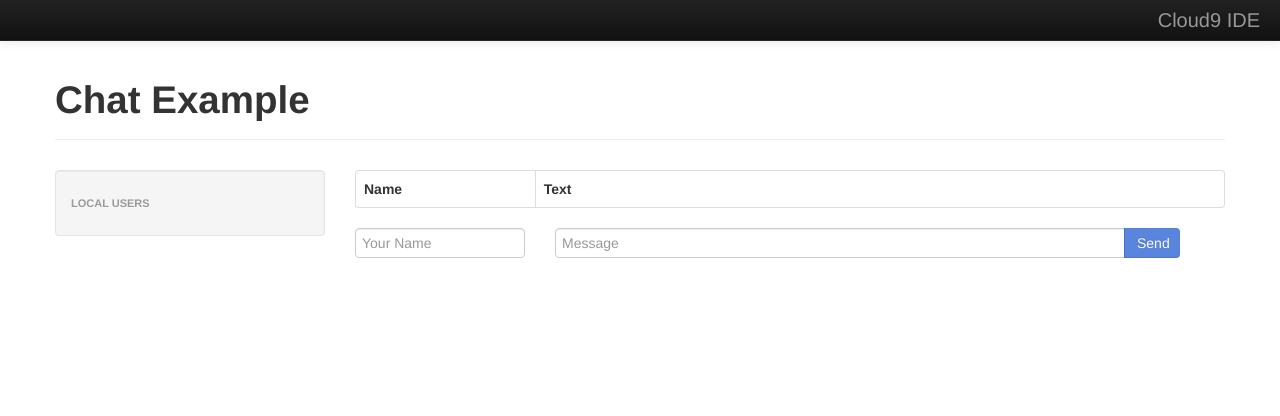
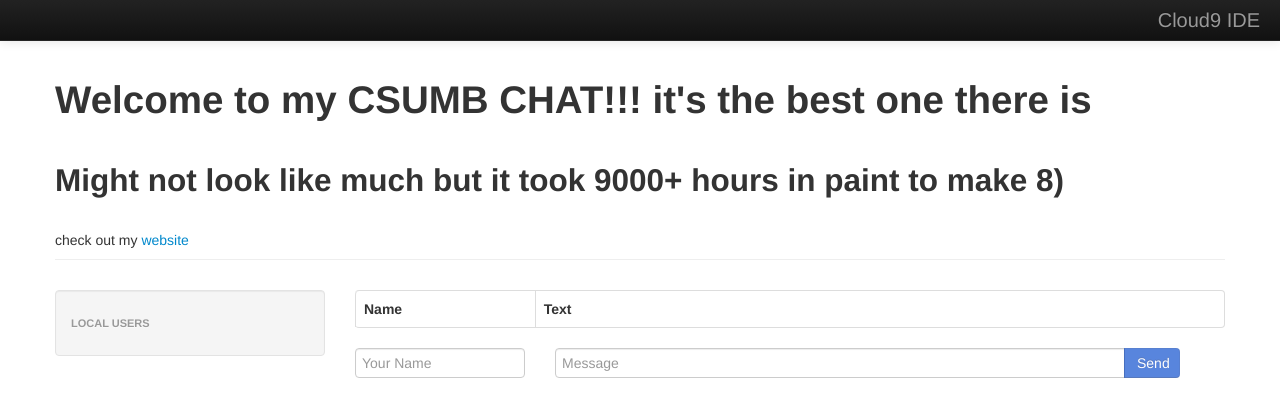
Before and after one commit to CSUMB-SCD/homework-1-hcheer, a website: page client/index.html in a window 1280 px wide. Drawn offline with nearby package versions, Linux system fonts and the light colour scheme; no server answers.

Commit message:
added some header stuff and a link

```diff
--- a/client/index.html
+++ b/client/index.html
@@ -55,7 +55,9 @@
         </div>
       </div>
       <div class="page-header">
-        <h1>Chat Example</h1>
+        <h1>Welcome to my CSUMB CHAT!!! it's the best one there is</h1><br/>
+        <h2>Might not look like much but it took 9000+ hours in paint to make 8)</h2><br/>
+        check out my <a href="https://sites.google.com/view/rapidadvance">website</a>
       </div>
       <div class="row">
         <div class="span3">
```
